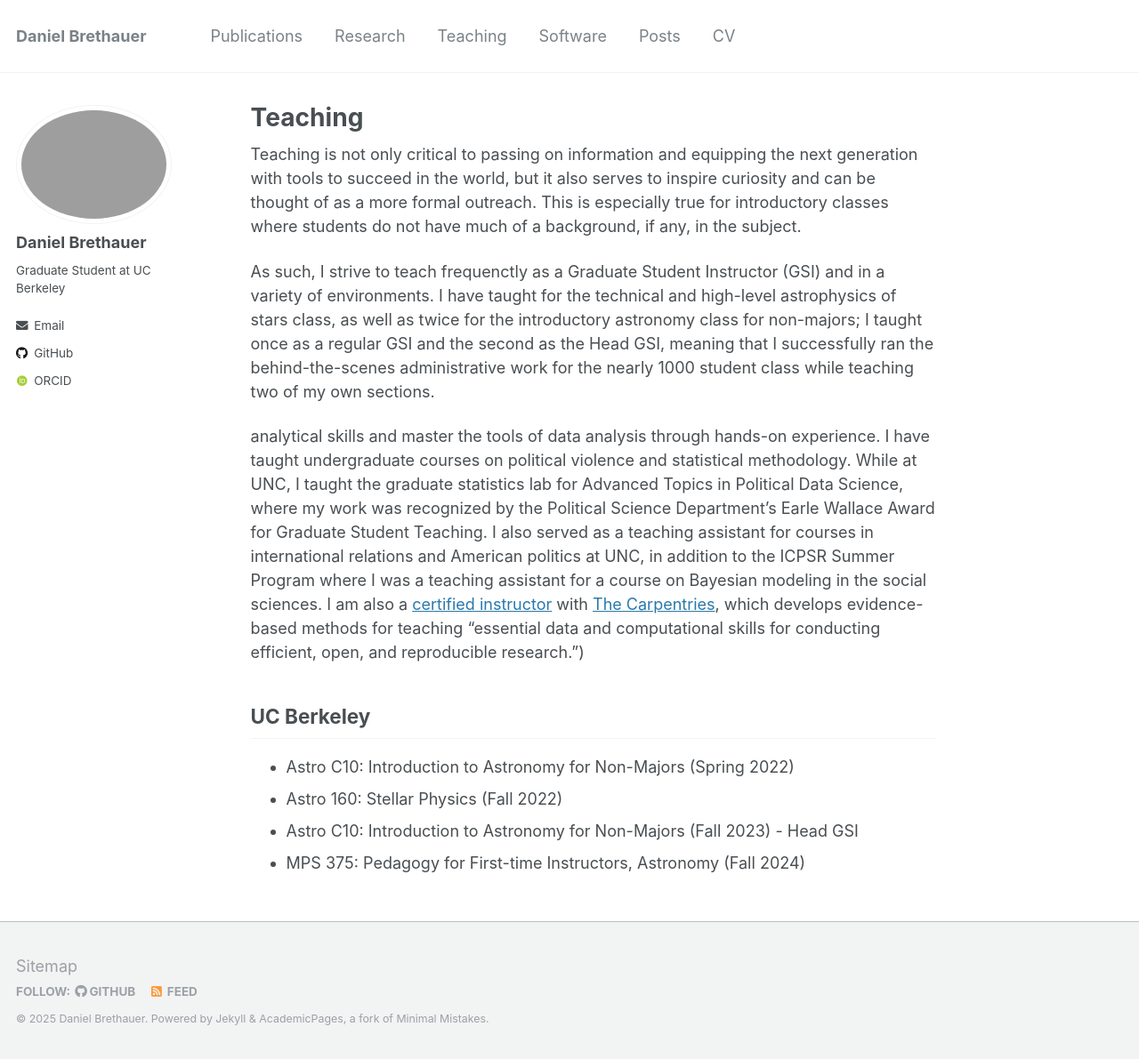
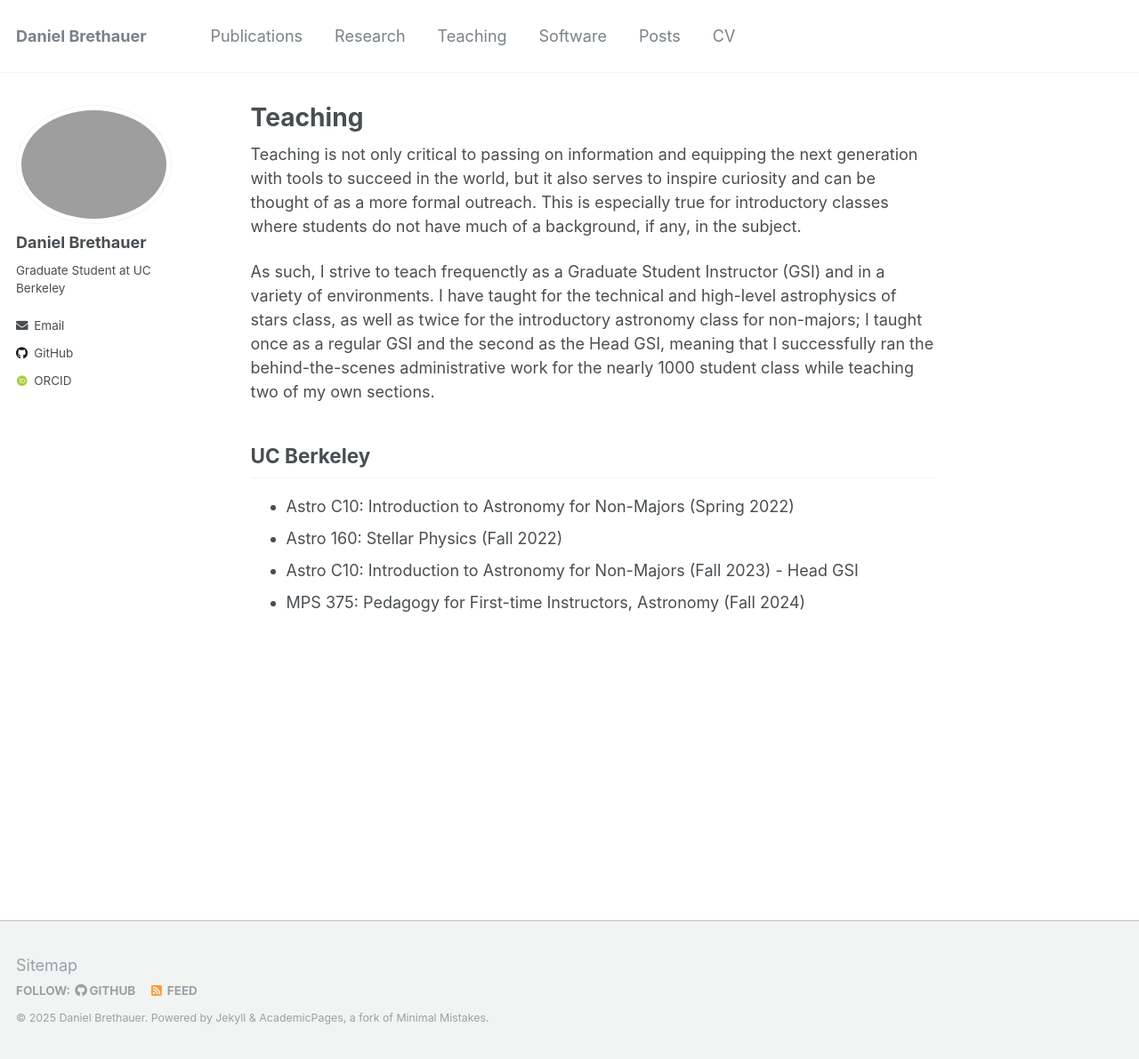
Before and after one commit to dbrethauer/dbrethauer.github.io, a Jekyll site: the page built from _pages/teaching.md, in a window 1280 px wide and 1191 px high. Shown: the whole window at 89% size. Built offline with Jekyll 4.4.1, drawn with Linux system fonts in a browser that asks for light colours; some web fonts are replaced; a file with an impossible date is left out.

Commit message:
Update teaching.md

```diff
--- a/_pages/teaching.md
+++ b/_pages/teaching.md
@@ -9,21 +9,6 @@ This is especially true for introductory classes where students do not have much
 As such, I strive to teach frequenctly as a Graduate Student Instructor (GSI) and in a variety of environments. I have taught for the technical and high-level astrophysics of stars class, as well as twice for the introductory astronomy class for non-majors; I taught once as a regular GSI and the second as the Head GSI, meaning that I successfully ran the behind-the-scenes administrative work for the nearly 1000 student class while teaching two of my own sections.
 
 
-[comment]: <> (Research plays a central role in my teaching as students improve their
-analytical skills and master the tools of data analysis through hands-on
-experience. I have taught undergraduate courses on political violence and
-statistical methodology. While at UNC, I taught the graduate statistics lab for
-Advanced Topics in Political Data Science, where my work was recognized by the
-Political Science Department's Earle Wallace Award for Graduate Student
-Teaching. I also served as a teaching assistant for courses in international
-relations and American politics at UNC, in addition to the ICPSR Summer Program
-where I was a teaching assistant for a course on Bayesian modeling in the social
-sciences. I am also a
-[certified instructor](https://carpentries.org/instructors/#jayrobwilliams) with
-[The Carpentries](https://carpentries.org/), which develops evidence-based
-methods for teaching "essential data and computational skills for conducting
-efficient, open, and reproducible research.")
-
 ## UC Berkeley
 - Astro C10: Introduction to Astronomy for Non-Majors (Spring 2022)
 - Astro 160: Stellar Physics (Fall 2022)
```
